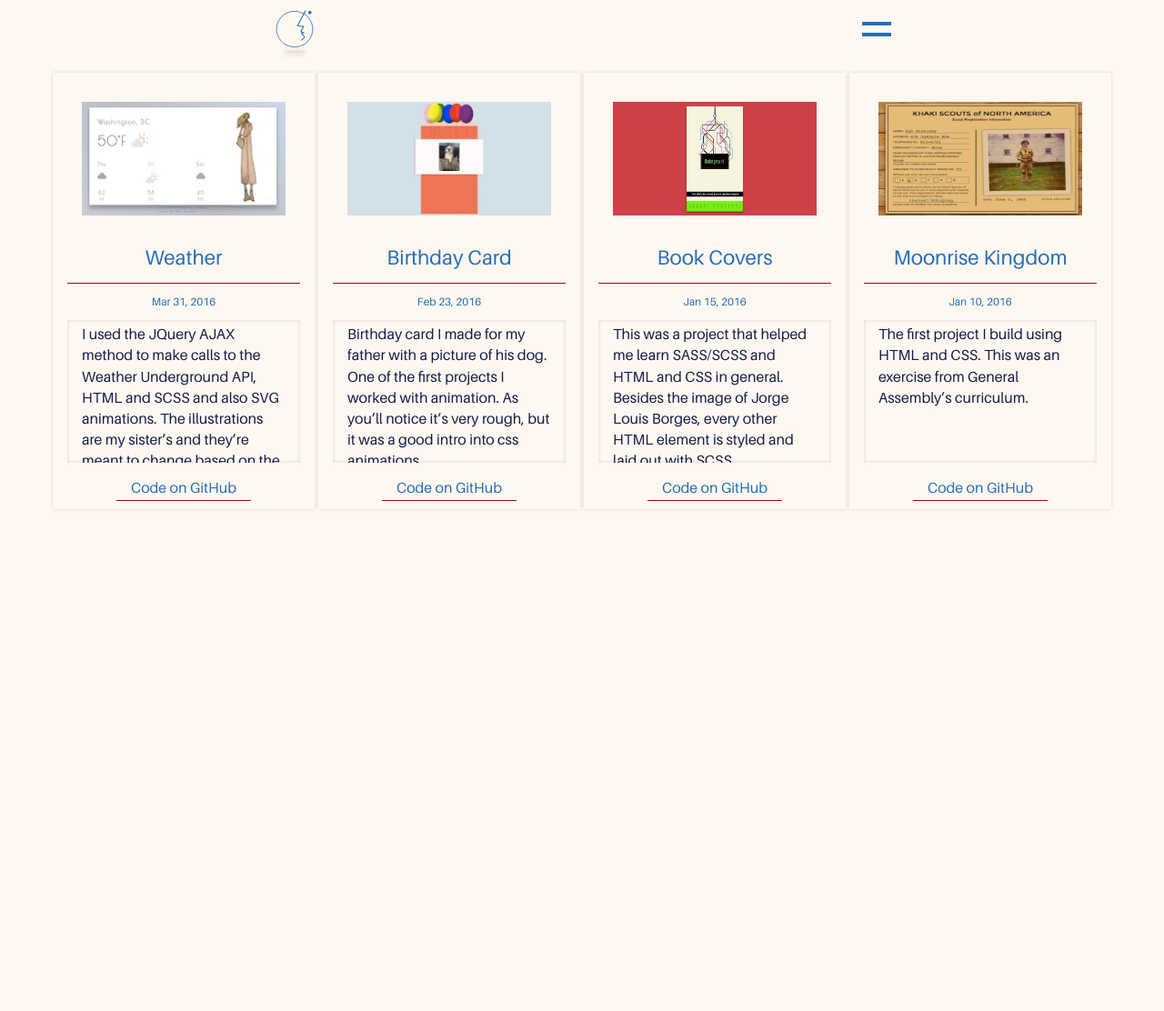
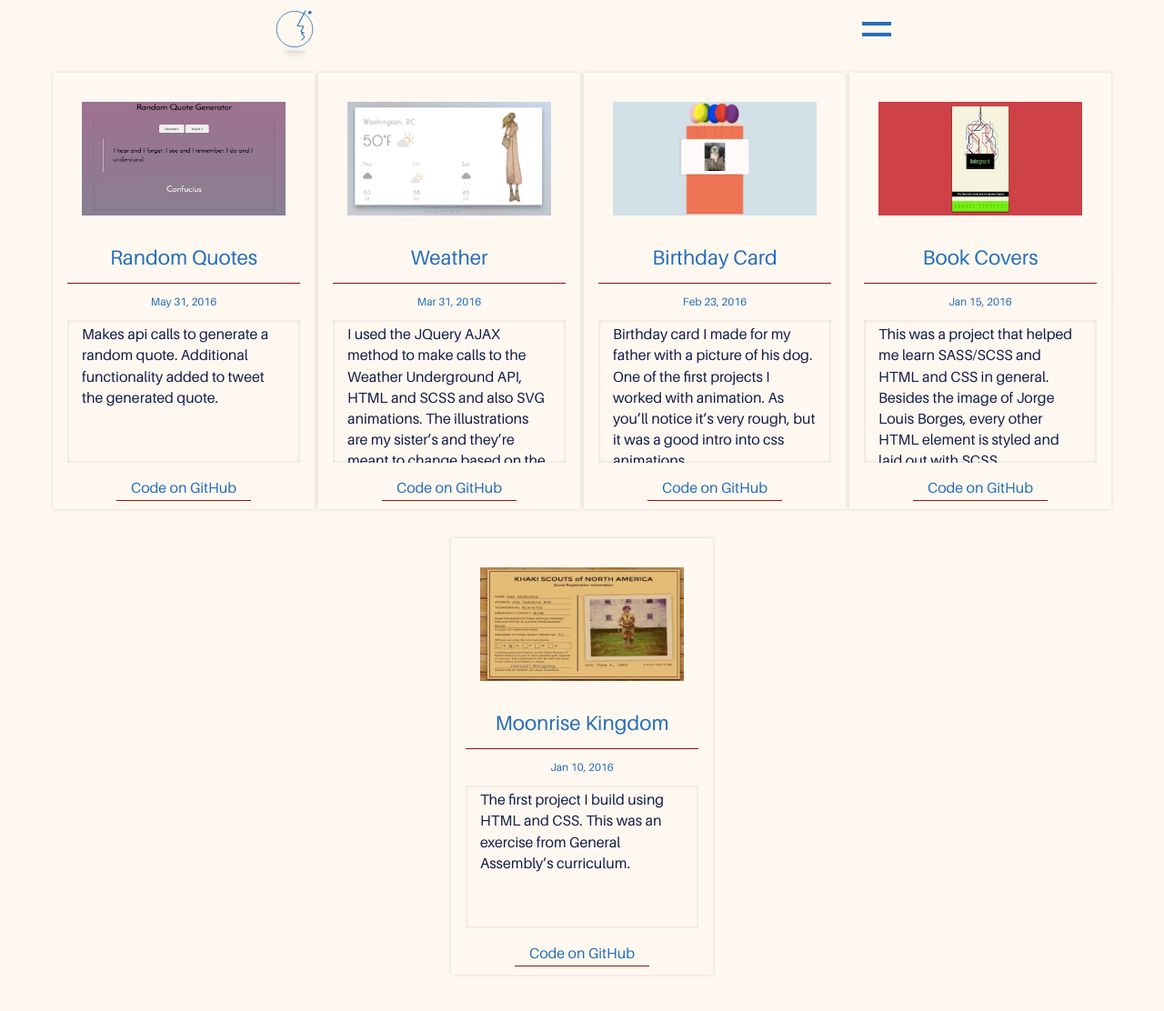
Before and after one commit to kbejko/kbejko.github.io, a Jekyll site: the page built from projects.html, in a window 1280 px wide and 1120 px high. Shown: the top 1112 px of the window at 91% size. Built offline with Jekyll 4.4.1, drawn with Linux system fonts in a browser that asks for light colours.

Commit message:
add random quote gen project

```diff
--- /dev/null
+++ b/_projects/random-quote-generator.md
@@ -0,0 +1,9 @@
+---
+layout: default
+name: Random Quotes
+date: 2016-05-31
+image: ../assets/img/projects/random-quote-generator.jpg
+github: https://github.com/kbejko/random-quote-generator
+---
+
+Makes api calls to generate a random quote. Additional functionality added to tweet the generated quote.
--- a/css/main.css
+++ b/css/main.css
@@ -483,9 +483,7 @@ code {
 /* Adds visible class to whole nav*/
 .visible {
   position: fixed;
-  top: 4rem;
-  -webkit-transition: top 0.5s ease-out-in;
-  transition: top 0.5s ease-out-in; }
+  top: 4rem; }
 
 .page__content {
   padding: 1rem;
```
Also changed, not shown: assets/img/projects/random-quote-generator.jpg (added).
